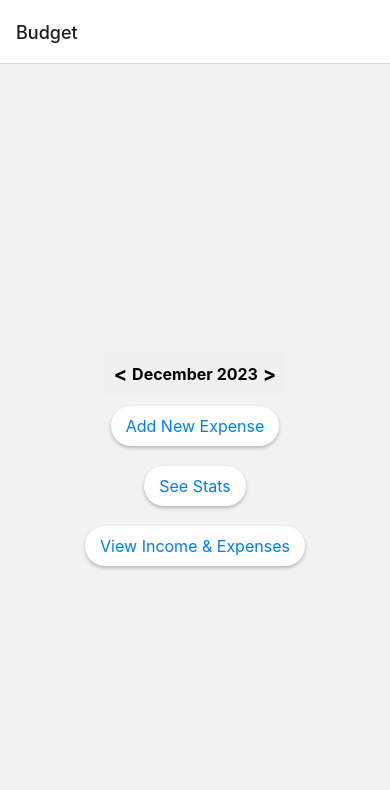
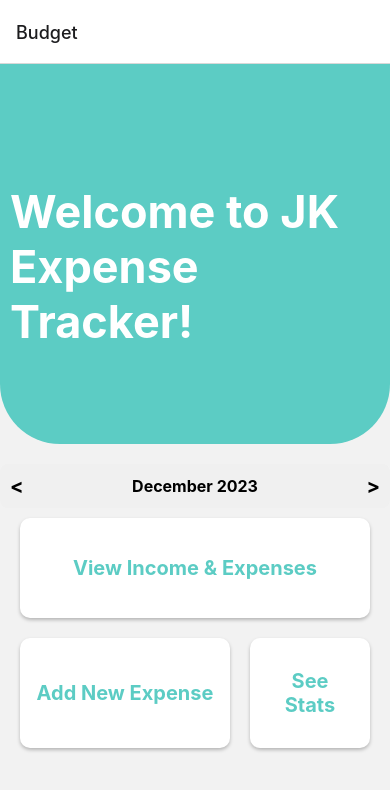
Before and after one commit to Maplestudent/ExpenseTracker, a React Native app: screen /Budget in a window 390 px wide. Shown: the top 790 px of the page. Built offline with nearby package versions, Linux system fonts and the light colour scheme.

Commit message:
style BudgetScreen

```diff
--- a/src/screens/BudgetScreen.jsx
+++ b/src/screens/BudgetScreen.jsx
@@ -1,6 +1,6 @@
 import { useNavigation } from '@react-navigation/native';
 import React, { useState } from 'react';
-import { StyleSheet, Text, TouchableOpacity, View } from 'react-native';
+import { StyleSheet, Text, TouchableOpacity, View, Image } from 'react-native';
 
 function BudgetScreen() {
     const navigation = useNavigation();
@@ -66,7 +66,11 @@ function BudgetScreen() {
     };
 
     return (
-        <View style={{ flex: 1, justifyContent: 'center', alignItems: 'center' }}>
+        <View style={styles.container}>
+          <View style={styles.userContainer}>
+            <Text style={styles.title}>Welcome to JK Expense Tracker!</Text>
+          </View>
+
           <View style={styles.datePeriodContainer}>
             <TouchableOpacity onPress={handlePreviousMonth}>
               <Text style={styles.arrow}>{'< '}</Text>
@@ -76,26 +80,53 @@ function BudgetScreen() {
               <Text style={styles.arrow}>{' >'}</Text>
             </TouchableOpacity>
           </View>
-            <TouchableOpacity style={styles.button} onPress={handleAddExpense}>
-                <Text style={styles.text}>Add New Expense</Text>
-            </TouchableOpacity>
 
-            <TouchableOpacity style={styles.button} onPress={handleStatsScreen}>
-                <Text style={styles.text}>See Stats</Text>
-            </TouchableOpacity>
-            <TouchableOpacity style={styles.button} onPress={handleIncomeExpenseScreen}>
+          <TouchableOpacity style={styles.button1} onPress={handleIncomeExpenseScreen}>
             <Text style={styles.text}>View Income & Expenses</Text>
           </TouchableOpacity>
 
-
+          <View style={styles.buttonRow}>
+            <TouchableOpacity style={[styles.button2, styles.buttonWithMargin]} onPress={handleAddExpense}>
+              <Text style={styles.text}>Add New Expense</Text>
+            </TouchableOpacity>
+            <TouchableOpacity style={styles.button3} onPress={handleStatsScreen}>
+              <Text style={styles.text}>See Stats</Text>
+            </TouchableOpacity>
+          </View>
         </View>
       );
 }
 
 const styles = StyleSheet.create({
-    button: {
+    userContainer:{
+        paddingTop: 20,
+        paddingLeft: 10,
+        height: 380,
+        backgroundColor: '#5cccc4',
+        borderBottomLeftRadius: 60,
+        borderBottomRightRadius: 60,
+    },
+    title:{
+        marginTop: 100,
+        color: '#ffffff',
+        fontSize: 45,
+        fontWeight: 'bold',
+    },
+    buttonRow: {
+        flexDirection: 'row',
+        justifyContent: 'center',
+    },
+    buttonWithMargin: {
+        marginRight: 10,
+    },
+    button1: {
+        height: 100,
+        marginLeft: 20,
+        marginRight: 20,
+        alignItems: 'center',
+        justifyContent: 'center',
         backgroundColor: '#ffffff',
-        borderRadius: 20,
+        borderRadius: 10,
         paddingVertical: 10,
         paddingHorizontal: 15,
         shadowColor: "#000",
@@ -104,11 +135,52 @@ const styles = StyleSheet.create({
         shadowRadius: 3.84,
         elevation: 5,
         marginVertical: 10,
+
+
+    },
+    button2: {
+        height: 110,
+        width: 210,
+        marginLeft: 10,
+        marginRight: 10,
+        alignItems: 'center',
+        justifyContent: 'center',
+        backgroundColor: '#ffffff',
+        borderRadius: 10,
+        paddingVertical: 10,
+        paddingHorizontal: 15,
+        shadowColor: "#000",
+        shadowOffset: { width: 0, height: 2 },
+        shadowOpacity: 0.25,
+        shadowRadius: 3.84,
+        elevation: 5,
+        marginVertical: 10,
+
+    },
+    button3: {
+        height: 110,
+        width: 120,
+        marginLeft: 10,
+        marginRight: 10,
+        alignItems: 'center',
+        justifyContent: 'center',
+        backgroundColor: '#ffffff',
+        borderRadius: 10,
+        paddingVertical: 10,
+        paddingHorizontal: 15,
+        shadowColor: "#000",
+        shadowOffset: { width: 0, height: 2 },
+        shadowOpacity: 0.25,
+        shadowRadius: 3.84,
+        elevation: 5,
+        marginVertical: 10,
+
     },
     text: {
-        color: '#007bff',
+        color: '#5cccc4',
         textAlign: 'center',
-        fontSize: 16,
+        fontSize: 20,
+        fontWeight: 'bold',
     },
     datePeriodContainer: {
         flexDirection: 'row',
```
Lines whose indentation alone changed are shown as unchanged.
